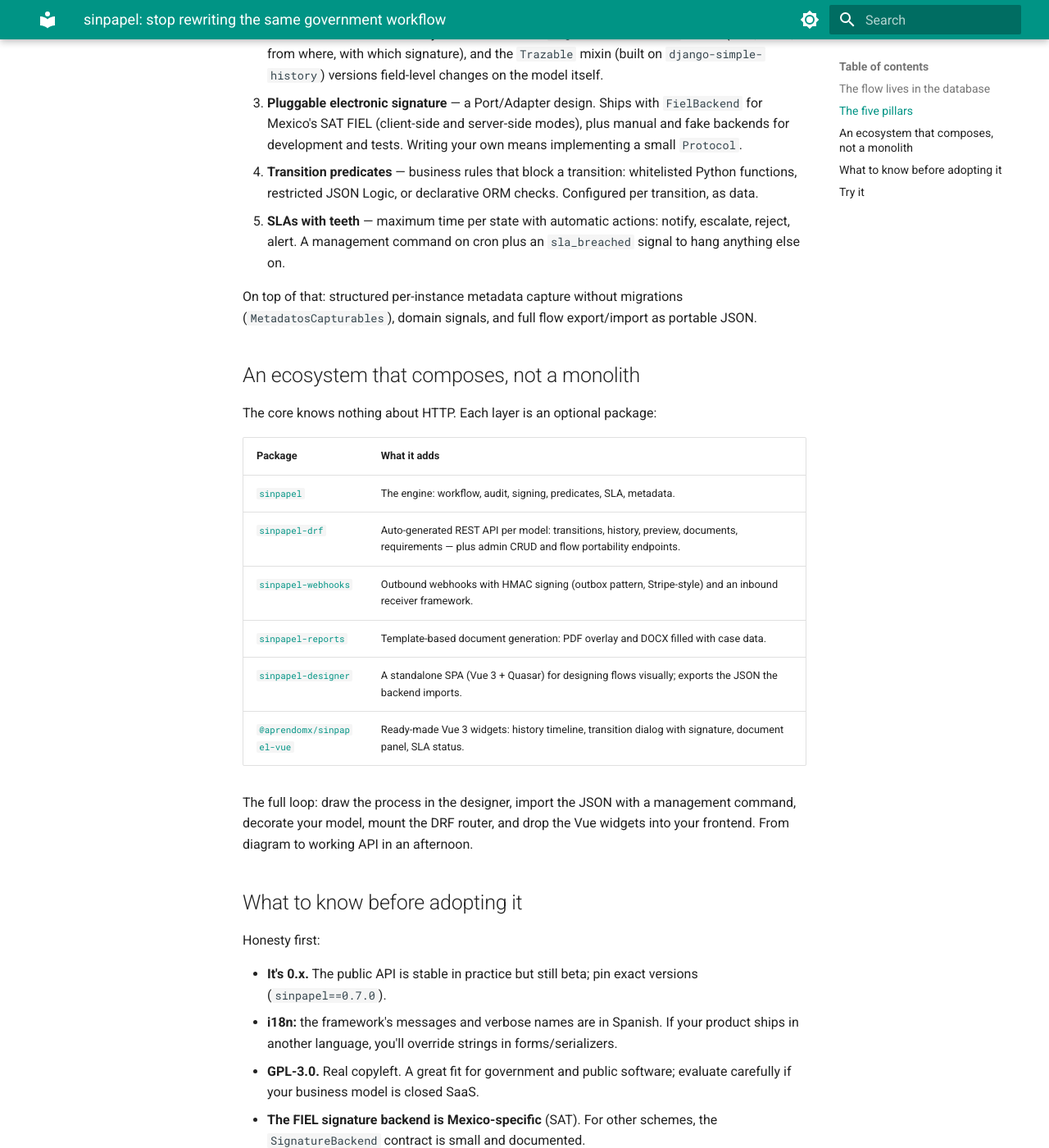
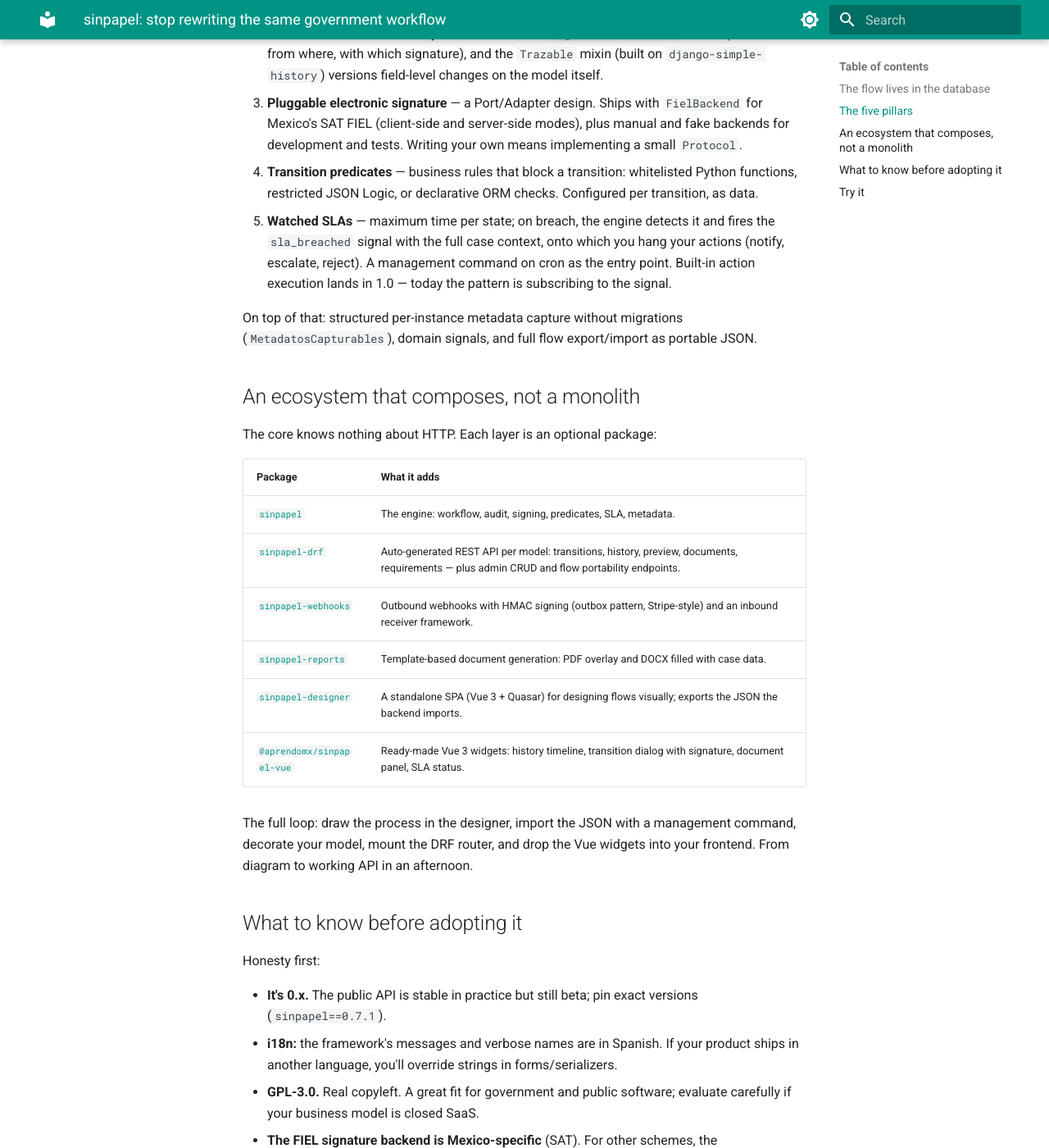
Before and after one commit to aprendomx/sinpapel, an MkDocs documentation site: the page built from docs/articles/devs.en.md, in a window 1280 px wide and 1400 px high, scrolled down 1453 px. Shown: the whole window at 82% size. Built offline with MkDocs 1.6.1 and Material for MkDocs 9.7.7, drawn with Linux system fonts in a browser that asks for light colours.

Commit message:
docs(articles): alinear afirmaciones de SLA con el estado real 0.7.x
Co-Authored-By: Claude Fable 5 <noreply@anthropic.com>

```diff
--- a/docs/articles/devs.en.md
+++ b/docs/articles/devs.en.md
@@ -44,7 +44,7 @@ When the process changes, you publish a new `VersionFlujo` (flow version). Exist
 2. **Immutable audit trail** — every transition writes a `SeguimientoWorkflow` record (who, when, from where, with which signature), and the `Trazable` mixin (built on `django-simple-history`) versions field-level changes on the model itself.
 3. **Pluggable electronic signature** — a Port/Adapter design. Ships with `FielBackend` for Mexico's SAT FIEL (client-side and server-side modes), plus manual and fake backends for development and tests. Writing your own means implementing a small `Protocol`.
 4. **Transition predicates** — business rules that block a transition: whitelisted Python functions, restricted JSON Logic, or declarative ORM checks. Configured per transition, as data.
-5. **SLAs with teeth** — maximum time per state with automatic actions: notify, escalate, reject, alert. A management command on cron plus an `sla_breached` signal to hang anything else on.
+5. **Watched SLAs** — maximum time per state; on breach, the engine detects it and fires the `sla_breached` signal with the full case context, onto which you hang your actions (notify, escalate, reject). A management command on cron as the entry point. Built-in action execution lands in 1.0 — today the pattern is subscribing to the signal.
 
 On top of that: structured per-instance metadata capture without migrations (`MetadatosCapturables`), domain signals, and full flow export/import as portable JSON.
 
@@ -67,7 +67,7 @@ The full loop: draw the process in the designer, import the JSON with a manageme
 
 Honesty first:
 
-- **It's 0.x.** The public API is stable in practice but still beta; pin exact versions (`sinpapel==0.7.0`).
+- **It's 0.x.** The public API is stable in practice but still beta; pin exact versions (`sinpapel==0.7.1`).
 - **i18n:** the framework's messages and verbose names are in Spanish. If your product ships in another language, you'll override strings in forms/serializers.
 - **GPL-3.0.** Real copyleft. A great fit for government and public software; evaluate carefully if your business model is closed SaaS.
 - **The FIEL signature backend is Mexico-specific** (SAT). For other schemes, the `SignatureBackend` contract is small and documented.
```
Also changed, not shown: docs/articles/decision-makers.en.md (+1 -1 lines), docs/articles/decisores.es.md (+1 -1 lines), docs/articles/devs.es.md (+2 -2 lines).
